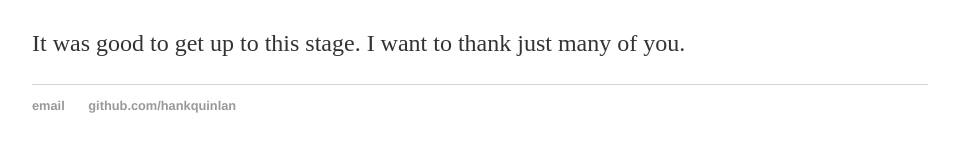
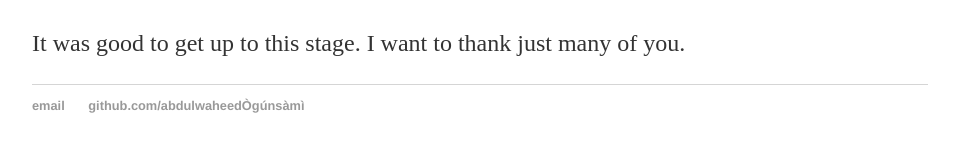
Before and after one commit to ogsm/ogsm.github.io, a Jekyll site: the page built from _posts/2019-07-11-the-launch-of-it.md, in a window 1280 px wide. Shown: the part 408-560 px from the top of the page, without its empty margins (160-1119 px from the left). Built offline with Jekyll 4.4.1, drawn with Linux system fonts in a browser that asks for light colours.

Commit message:
Update default.html

```diff
--- a/_layouts/default.html
+++ b/_layouts/default.html
@@ -21,8 +21,8 @@
 			</div><!-- /.container -->
 			<footer>
 	    		<ul>
-	        		<li><a href="mailto:hankquinlanhub@gmail.com">email</a></li>
-	        		<li><a href="https://github.com/hankquinlan">github.com/hankquinlan</a></li>
+	        		<li><a href="mailto:abdulwaheed.ogunsami@gmail.com">email</a></li>
+	        		<li><a href="https://github.com/abdulwaheedÒgúnsàmì">github.com/abdulwaheedÒgúnsàmì</a></li>
 				</ul>
 			</footer>
 		</body>
```
